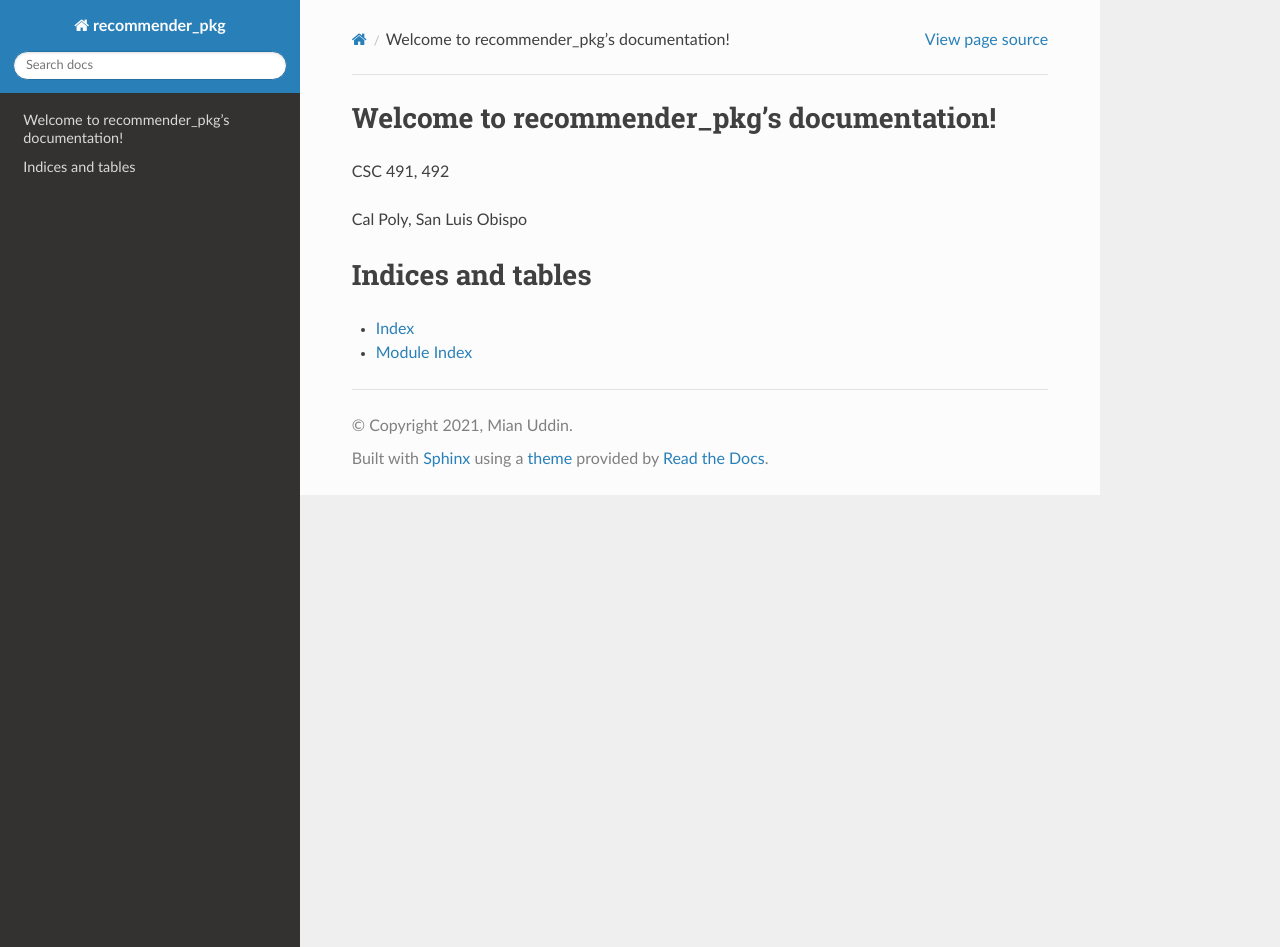
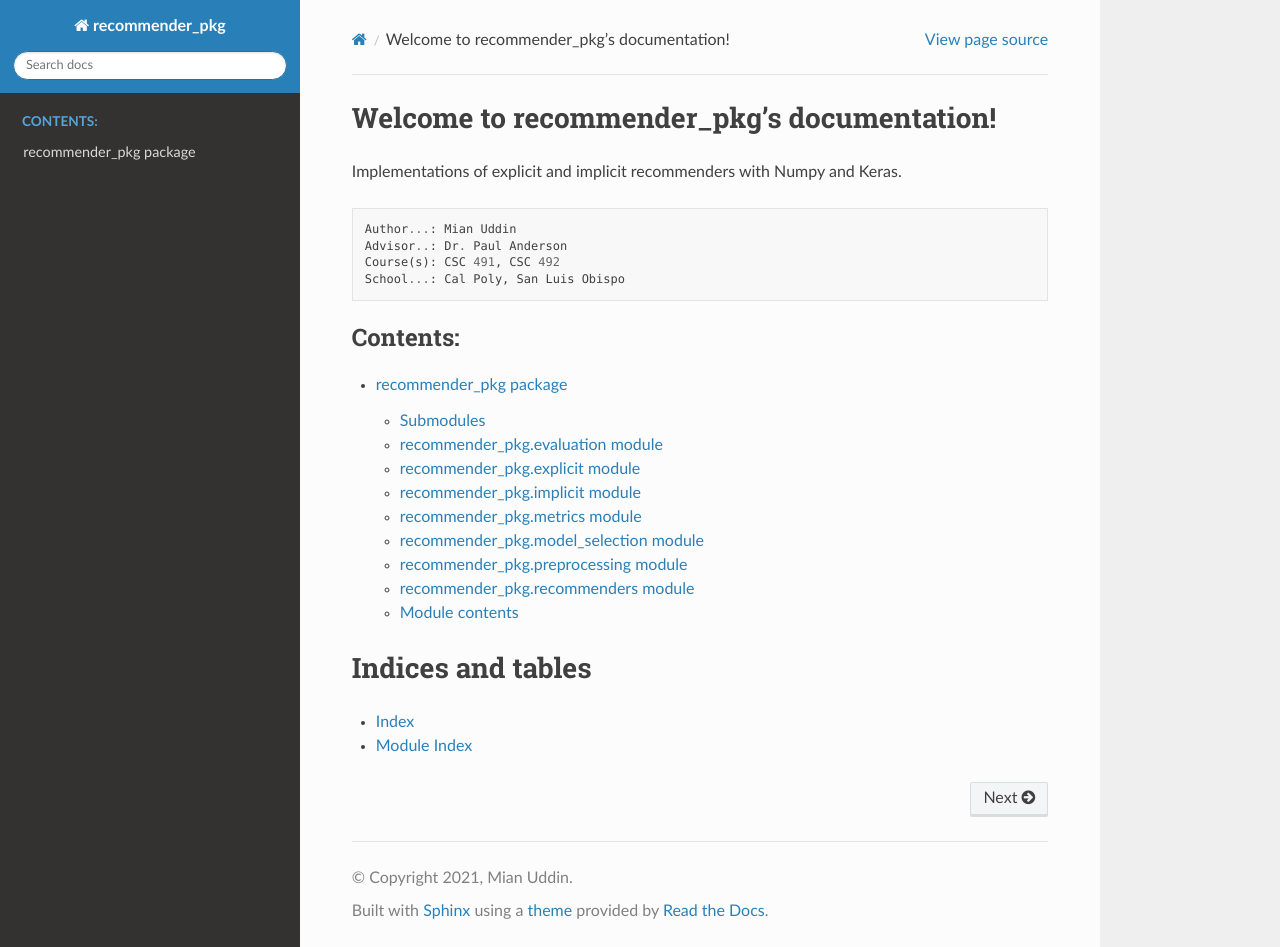
Before and after one commit to mianuddin/csc492_recommender_pkg, a Sphinx documentation site: the page built from docs/index.rst, in a window 1280 px wide and 947 px high. Built offline with Sphinx 7.4.7 and the Read the Docs theme 2.0.0, drawn with Linux system fonts in a browser that asks for light colours.

Commit message:
docs: customize index

```diff
--- a/docs/index.rst
+++ b/docs/index.rst
@@ -5,14 +5,20 @@
 
 Welcome to recommender_pkg's documentation!
 ===========================================
-CSC 491, 492
+Implementations of explicit and implicit recommenders with Numpy and Keras.
 
-Cal Poly, San Luis Obispo
+::
+
+   Author...: Mian Uddin
+   Advisor..: Dr. Paul Anderson
+   Course(s): CSC 491, CSC 492
+   School...: Cal Poly, San Luis Obispo
 
 .. toctree::
    :maxdepth: 2
    :caption: Contents:
 
+   source/recommender_pkg
 
 
 Indices and tables
```
